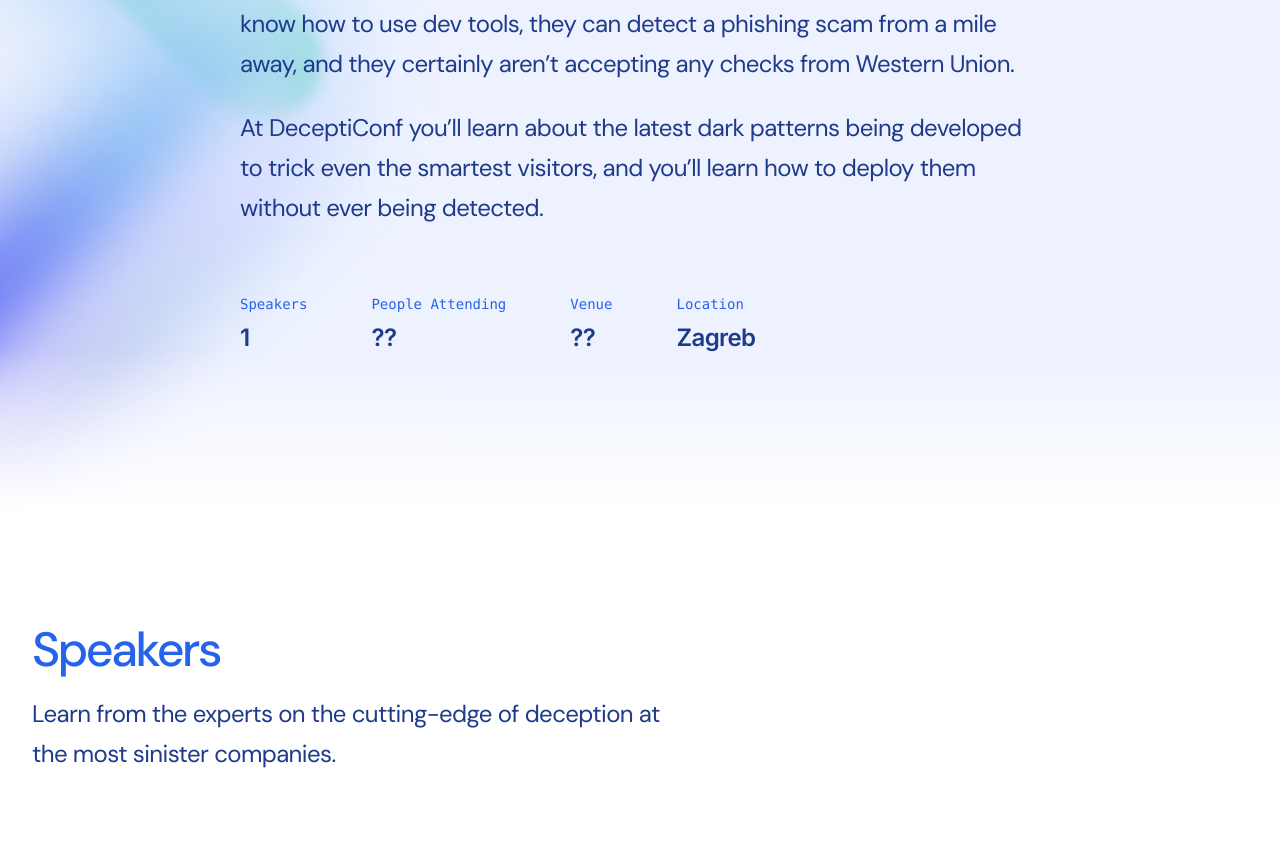
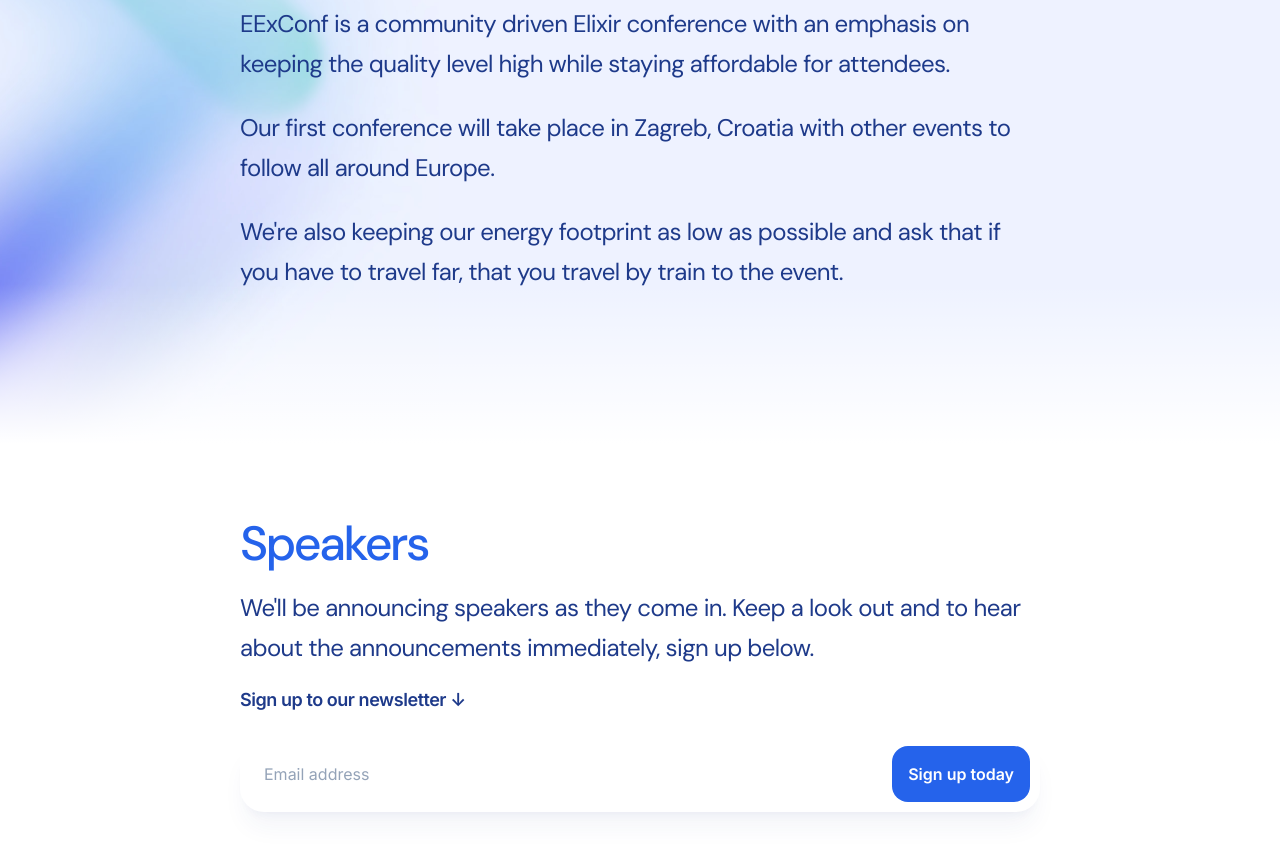
Before and after one commit to Elixir-Bytes/EEXConf-Website, a Next.js app: page / in a window 1280 px wide. Shown: the part 544-1412 px from the top of the page. Built offline with nearby package versions, Linux system fonts and the light colour scheme.

Commit message:
Create prelaunch speakers component and hide other parts of the site until we have these parts available.

```diff
--- a/src/app/(main)/page.tsx
+++ b/src/app/(main)/page.tsx
@@ -1,7 +1,8 @@
 import { Hero } from '@/components/Hero'
 import { Newsletter } from '@/components/Newsletter'
 import { Schedule } from '@/components/Schedule'
-import { Speakers } from '@/components/Speakers'
+// import { Speakers } from '@/components/Speakers'
+import { Speakers } from '@/components/prelaunch/Speakers'
 import { Sponsors } from '@/components/Sponsors'
 import { Tito } from '@/components/Tito'
 
@@ -9,11 +10,11 @@ export default function Home() {
   return (
     <>
       <Hero />
-      <Tito eventName="elixirbytes/testconfoss" />
+      {/* <Tito eventName="elixirbytes/testconfoss" /> */}
       <Speakers />
-      <Schedule />
-      <Sponsors />
-      <Newsletter />
+      {/* <Schedule /> */}
+      {/* <Sponsors /> */}
+      {/* <Newsletter /> */}
     </>
   )
 }
--- a/src/components/Header.tsx
+++ b/src/components/Header.tsx
@@ -13,8 +13,8 @@ export function Header() {
         <div className="order-first -mx-4 flex flex-auto basis-full overflow-x-auto whitespace-nowrap border-b border-blue-600/10 py-4 font-mono text-sm text-blue-600 sm:-mx-6 lg:order-none lg:mx-0 lg:basis-auto lg:border-0 lg:py-0">
           <div className="mx-auto flex items-center gap-4 px-4">
             <p>
-							<time dateTime="2022-04-04">04</time>-
-							<time dateTime="2022-04-06">06 of April, 2022</time>
+              <time dateTime="2022-04-04">23</time>-
+              <time dateTime="2022-04-06">24 of April, 2024</time>
             </p>
             <DiamondIcon className="h-1.5 w-1.5 overflow-visible fill-current stroke-current" />
             <p>Zagreb, Croatia</p>
--- a/src/components/Hero.tsx
+++ b/src/components/Hero.tsx
@@ -8,41 +8,45 @@ export function Hero() {
       <BackgroundImage className="-bottom-14 -top-36" />
       <Container className="relative">
         <div className="mx-auto max-w-2xl lg:max-w-4xl lg:px-12">
+          <h4 className="mb-2 text-xl font-medium">European Elixir Exchange</h4>
           <h1 className="font-display text-5xl font-bold tracking-tighter text-blue-600 sm:text-7xl">
             <span className="sr-only">EEXConf - </span>The First Community Run
             Elixir Conference in Europe
           </h1>
           <div className="mt-6 space-y-6 font-display text-2xl tracking-tight text-blue-900">
             <p>
-							The next generation of web users are tech-savvy and suspicious.
-							They know how to use dev tools, they can detect a phishing scam
-							from a mile away, and they certainly aren’t accepting any checks
-							from Western Union.
+              EExConf is a community driven Elixir conference with an emphasis
+              on keeping the quality level high while staying affordable for
+              attendees.
             </p>
             <p>
-							At DeceptiConf you’ll learn about the latest dark patterns being
-							developed to trick even the smartest visitors, and you’ll learn
-							how to deploy them without ever being detected.
+              Our first conference will take place in Zagreb, Croatia with other
+              events to follow all around Europe.
+            </p>
+            <p>
+              We're also keeping our energy footprint as low as possible and ask
+              that if you have to travel far, that you travel by train to the
+              event.
             </p>
           </div>
           <Button href="#" className="mt-10 w-full sm:hidden">
             Get your tickets
           </Button>
-					<dl className="mt-10 grid grid-cols-2 gap-x-10 gap-y-6 sm:mt-16 sm:gap-x-16 sm:gap-y-10 sm:text-center lg:auto-cols-auto lg:grid-flow-col lg:grid-cols-none lg:justify-start lg:text-left">
-						{[
-							['Speakers', '1'],
-							['People Attending', '??'],
-							['Venue', '??'],
-							['Location', 'Zagreb'],
-						].map(([name, value]) => (
-							<div key={name}>
-								<dt className="font-mono text-sm text-blue-600">{name}</dt>
-								<dd className="mt-0.5 text-2xl font-semibold tracking-tight text-blue-900">
-									{value}
-								</dd>
-							</div>
-						))}
-					</dl>
+          {/* <dl className="mt-10 grid grid-cols-2 gap-x-10 gap-y-6 sm:mt-16 sm:gap-x-16 sm:gap-y-10 sm:text-center lg:auto-cols-auto lg:grid-flow-col lg:grid-cols-none lg:justify-start lg:text-left"> */}
+          {/*   {[ */}
+          {/*     // ['Speakers', '1'], */}
+          {/*     // ['People Attending', '??'], */}
+          {/*     // ['Venue', '??'], */}
+          {/*     // ['Location', 'Zagreb'], */}
+          {/*   ].map(([name, value]) => ( */}
+          {/*     <div key={name}> */}
+          {/*       <dt className="font-mono text-sm text-blue-600">{name}</dt> */}
+          {/*       <dd className="mt-0.5 text-2xl font-semibold tracking-tight text-blue-900"> */}
+          {/*         {value} */}
+          {/*       </dd> */}
+          {/*     </div> */}
+          {/*   ))} */}
+          {/* </dl> */}
         </div>
       </Container>
     </div>
--- /dev/null
+++ b/src/components/prelaunch/Speakers.tsx
@@ -0,0 +1,126 @@
+'use client'
+
+import { useEffect, useId, useState } from 'react'
+import { Button } from '@/components/Button'
+import Image from 'next/image'
+import { Tab } from '@headlessui/react'
+import clsx from 'clsx'
+
+import { Container } from '@/components/Container'
+import { DiamondIcon } from '@/components/DiamondIcon'
+import sasa from '@/images/avatars/sasa-juric.png'
+
+function ArrowRightIcon(props: React.ComponentPropsWithoutRef<'svg'>) {
+  return (
+    <svg aria-hidden="true" viewBox="0 0 24 24" {...props}>
+      <path
+        d="m14 7 5 5-5 5M19 12H5"
+        fill="none"
+        stroke="currentColor"
+        strokeWidth="2"
+        strokeLinecap="round"
+        strokeLinejoin="round"
+      />
+    </svg>
+  )
+}
+
+const days = [
+  {
+    name: 'Conference Day',
+    date: 'April 4',
+    dateTime: '2022-04-04',
+    speakers: [
+      {
+        name: 'Saša Jurić',
+        role: 'Elixir mentor, author of Elixir In Action',
+        image: sasa,
+      },
+    ],
+  },
+]
+
+function ImageClipPaths({
+  id,
+  ...props
+}: React.ComponentPropsWithoutRef<'svg'> & { id: string }) {
+  return (
+    <svg aria-hidden="true" width={0} height={0} {...props}>
+      <defs>
+        <clipPath id={`${id}-0`} clipPathUnits="objectBoundingBox">
+          <path d="M0,0 h0.729 v0.129 h0.121 l-0.016,0.032 C0.815,0.198,0.843,0.243,0.885,0.243 H1 v0.757 H0.271 v-0.086 l-0.121,0.057 v-0.214 c0,-0.032,-0.026,-0.057,-0.057,-0.057 H0 V0" />
+        </clipPath>
+        <clipPath id={`${id}-1`} clipPathUnits="objectBoundingBox">
+          <path d="M1,1 H0.271 v-0.129 H0.15 l0.016,-0.032 C0.185,0.802,0.157,0.757,0.115,0.757 H0 V0 h0.729 v0.086 l0.121,-0.057 v0.214 c0,0.032,0.026,0.057,0.057,0.057 h0.093 v0.7" />
+        </clipPath>
+        <clipPath id={`${id}-2`} clipPathUnits="objectBoundingBox">
+          <path d="M1,0 H0.271 v0.129 H0.15 l0.016,0.032 C0.185,0.198,0.157,0.243,0.115,0.243 H0 v0.757 h0.729 v-0.086 l0.121,0.057 v-0.214 c0,-0.032,0.026,-0.057,0.057,-0.057 h0.093 V0" />
+        </clipPath>
+      </defs>
+    </svg>
+  )
+}
+
+export function Speakers() {
+  let id = useId()
+  let [tabOrientation, setTabOrientation] = useState('horizontal')
+
+  useEffect(() => {
+    let lgMediaQuery = window.matchMedia('(min-width: 1024px)')
+
+    function onMediaQueryChange({ matches }: { matches: boolean }) {
+      setTabOrientation(matches ? 'vertical' : 'horizontal')
+    }
+
+    onMediaQueryChange(lgMediaQuery)
+    lgMediaQuery.addEventListener('change', onMediaQueryChange)
+
+    return () => {
+      lgMediaQuery.removeEventListener('change', onMediaQueryChange)
+    }
+  }, [])
+
+  return (
+    <section
+      id="speakers"
+      aria-labelledby="speakers-title"
+      className="py-20 sm:py-32"
+    >
+      <ImageClipPaths id={id} />
+      <Container>
+        <div className="mx-auto max-w-2xl lg:max-w-4xl lg:px-12">
+          <h2
+            id="speakers-title"
+            className="font-display text-4xl font-medium tracking-tighter text-blue-600 sm:text-5xl"
+          >
+            Speakers
+          </h2>
+          <p className="mb-4 mt-4 font-display text-2xl tracking-tight text-blue-900">
+            We'll be announcing speakers as they come in. Keep a look out and to
+            hear about the announcements immediately, sign up below.
+          </p>
+          <form>
+            <h3 className="text-lg font-semibold tracking-tight text-blue-900">
+              Sign up to our newsletter <span aria-hidden="true">&darr;</span>
+            </h3>
+            <div className="mt-5 flex rounded-3xl bg-white py-2.5 pr-2.5 shadow-xl shadow-blue-900/5 focus-within:ring-2 focus-within:ring-blue-900">
+              <input
+                type="email"
+                required
+                placeholder="Email address"
+                aria-label="Email address"
+                className="-my-2.5 flex-auto bg-transparent pl-6 pr-2.5 text-base text-slate-900 placeholder:text-slate-400 focus:outline-none"
+              />
+              <Button type="submit">
+                <span className="sr-only sm:not-sr-only">Sign up today</span>
+                <span className="sm:hidden">
+                  <ArrowRightIcon className="h-6 w-6" />
+                </span>
+              </Button>
+            </div>
+          </form>
+        </div>
+      </Container>
+    </section>
+  )
+}
```
Lines whose indentation alone changed are shown as unchanged.
